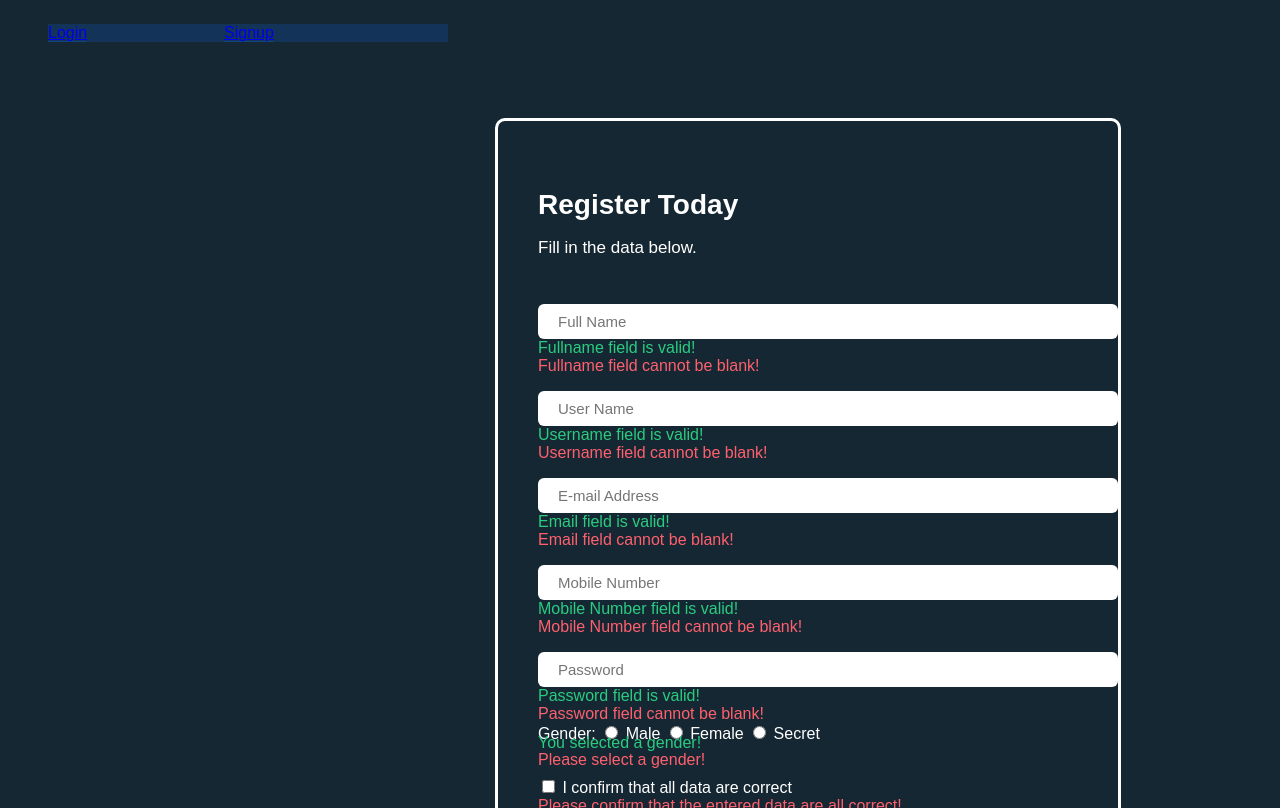
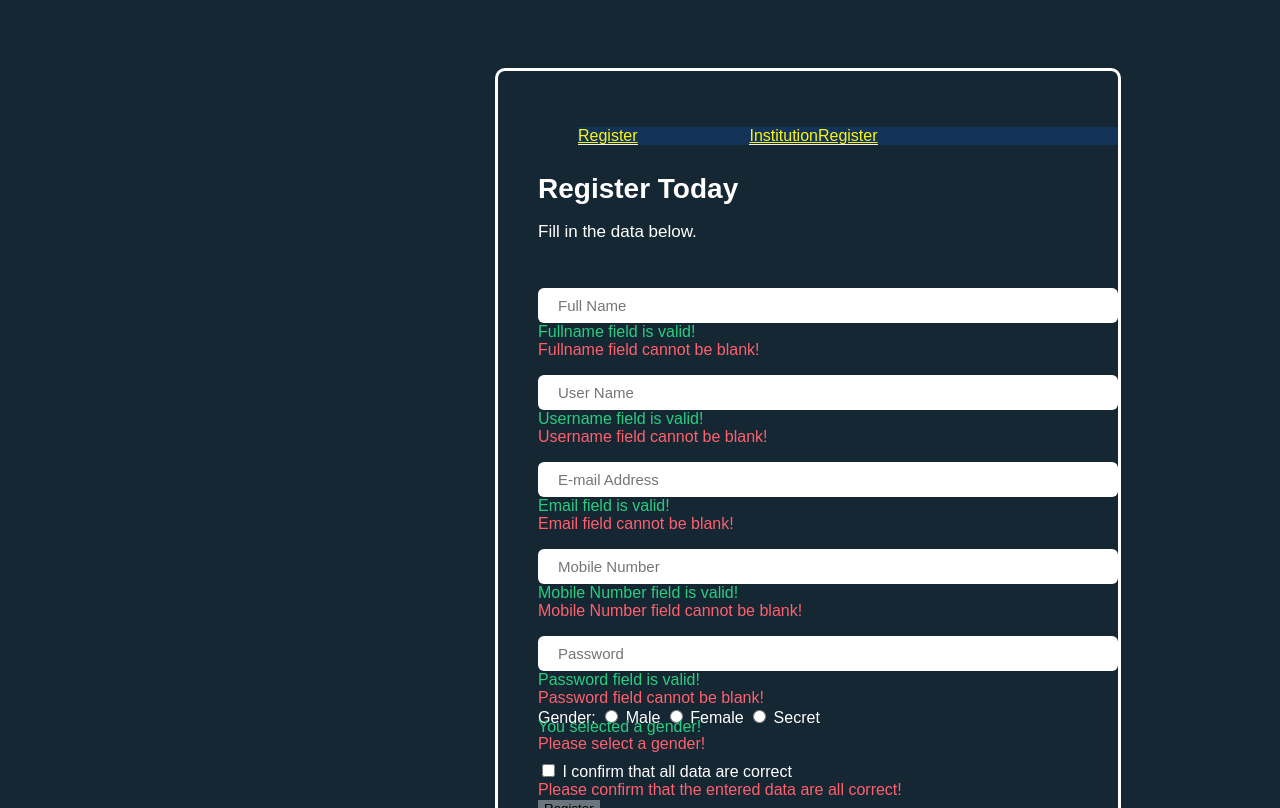
Before and after one commit to vinothkumarsakthivel/DT-Web, a plain HTML site: page register.html in a window 1280 px wide. Drawn offline with Linux system fonts and the light colour scheme.

Commit message:
Registerpagecolorchange

```diff
--- a/register.html
+++ b/register.html
@@ -28,12 +28,14 @@
     .btr {
 
         border-top-right-radius: 5px !important;
+        color: #FFF606;
     }
 
 
     .btl {
 
         border-top-left-radius: 5px !important;
+        color: #FFF606;
     }
 
     .btn-dark {
@@ -58,7 +60,7 @@
 
     .nav-pills .nav-link {
         border-radius: 0px;
-        border-bottom: 1px solid #0d6efd40;
+        border-bottom: 1px solid #eef0f3;
 
     }
 
@@ -327,17 +329,7 @@
 
         <div class="card">
 
-            <ul class="nav nav-pills mb-3" id="pills-tab" role="tablist">
-                <li class="nav-item text-center">
-                    <a class="nav-link active btl" id="pills-home-tab" data-toggle="pill" href="register.html"
-                        role="tab" aria-controls="pills-home" aria-selected="true">Login</a>
-                </li>
-                <li class="nav-item text-center">
-                    <a class="nav-link btr" id="pills-profile-tab" data-toggle="pill" href="Institutepage.html"
-                        role="tab" aria-controls="pills-profile" aria-selected="false">Signup</a>
-                </li>
 
-            </ul>
             <div style="margin-left: 200%;">
                 <div class="form-body">
 
@@ -345,6 +337,17 @@
                         <div class="form-holder">
                             <div class="form-content">
                                 <div class="form-items">
+                                    <ul class="nav nav-pills mb-3" id="pills-tab" role="tablist">
+                                        <li class="nav-item text-center">
+                                            <a class="nav-link active btl" id="pills-home-tab" data-toggle="pill" href="register.html"
+                                                role="tab" aria-controls="pills-home" aria-selected="true">Register</a>
+                                        </li>
+                                        <li class="nav-item text-center">
+                                            <a class="nav-link btr" id="pills-profile-tab" data-toggle="pill" href="Institutepage.html"
+                                                role="tab" aria-controls="pills-profile" aria-selected="false">InstitutionRegister</a>
+                                        </li>
+
+                                    </ul>
                                     <h3>Register Today</h3>
                                     <p>Fill in the data below.</p>
                                     <form class="requires-validation">
```
